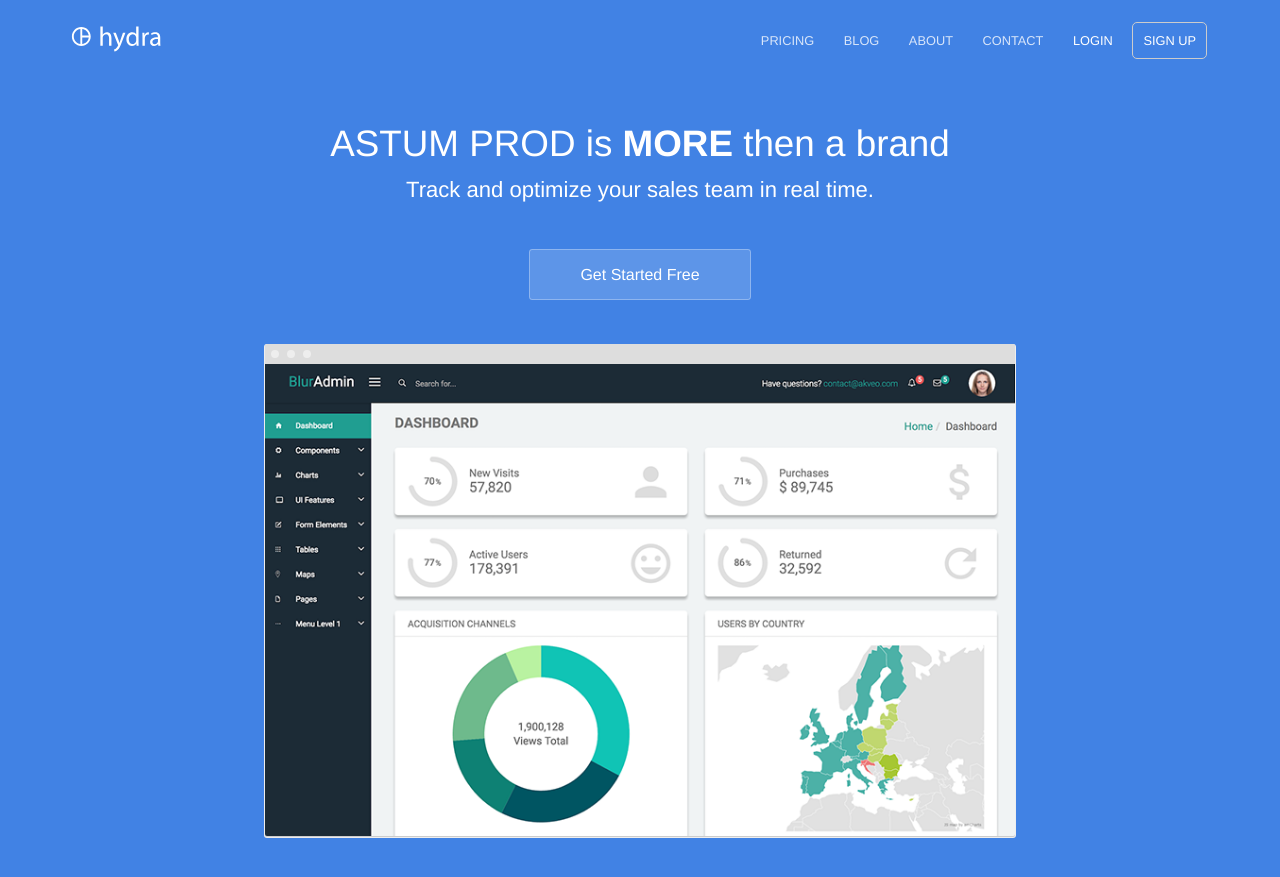
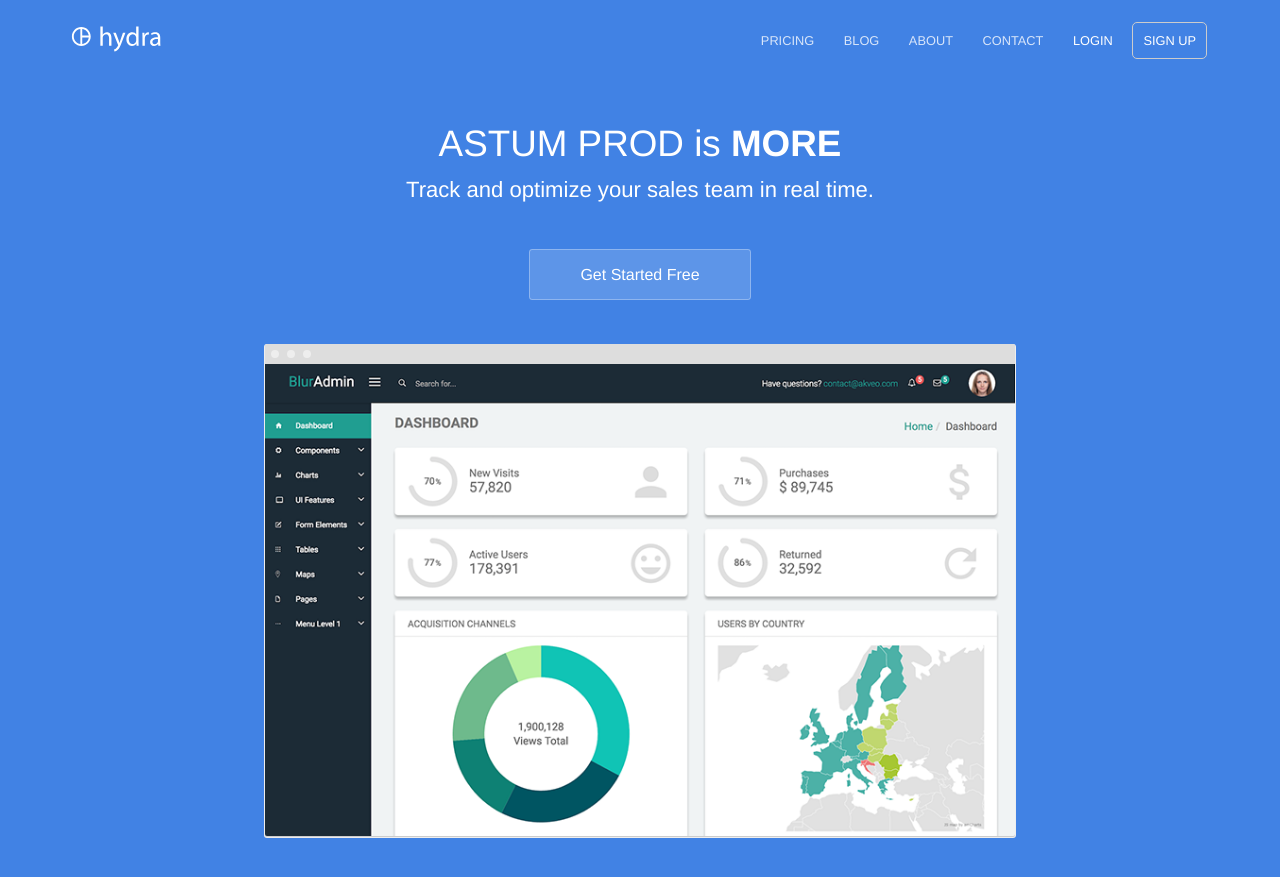
Before and after one commit to ewan-bernard/ewan-bernard.github.io, a Jekyll site: the page built from index.html, in a window 1280 px wide and 900 px high. Shown: the top 877 px of the window. Built offline with Jekyll 4.4.1, drawn with Linux system fonts in a browser that asks for light colours.

Commit message:
Updated the title

```diff
--- a/index.html
+++ b/index.html
@@ -4,7 +4,7 @@
 ---
 <section class="hero">
 	<div class="text-container">
-		<h1 class="editable">ASTUM PROD is <strong>MORE</strong> then a brand </h1>
+		<h1 class="editable">ASTUM PROD is <strong>MORE</strong></h1>
 		<p class="subtext editable">Track and optimize your sales team in real time.</p>
 		<div class="cta button alt"><a href="{{ site.baseurl }}/contact/">Get Started Free</a></div>
 		<div>
```
